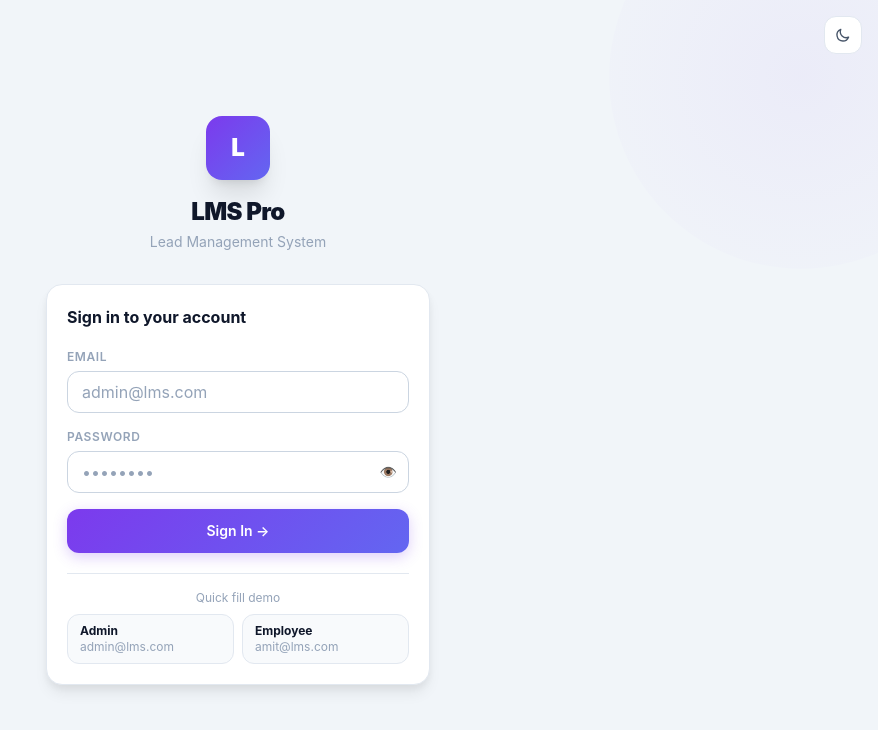
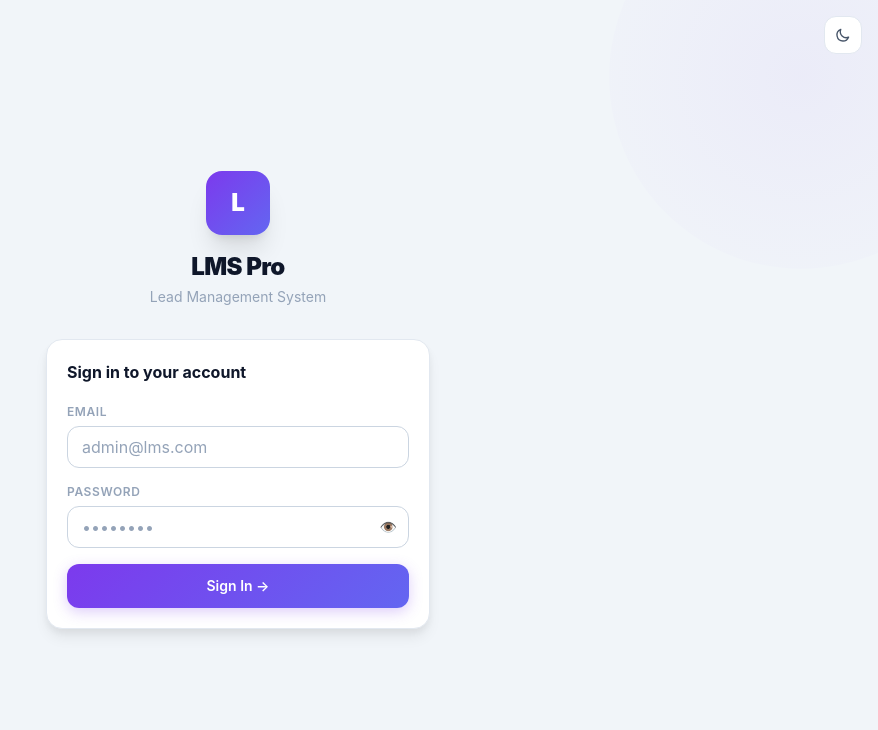
Before and after one commit to lalit2saini1992/lms-app, a React (Vite) app in the folder frontend/: page /login in a window 1280 px wide. Shown: the top 730 px of the page, without its empty margins (402-1280 px from the left). Built offline with nearby package versions, Linux system fonts and the light colour scheme.

Commit message:
fix: remove quick login demo section from login page

```diff
--- a/frontend/src/pages/LoginPage.jsx
+++ b/frontend/src/pages/LoginPage.jsx
@@ -115,25 +115,6 @@ export default function LoginPage() {
               ) : 'Sign In →'}
             </button>
           </form>
-
-          {/* Quick fill */}
-          <div className="mt-5 pt-4" style={{ borderTop: '1px solid var(--border)' }}>
-            <p className="text-xs text-center mb-2" style={{ color: 'var(--text-muted)' }}>Quick fill demo</p>
-            <div className="grid grid-cols-2 gap-2">
-              {[
-                { label: 'Admin',    email: 'admin@lms.com', pass: 'Admin@123' },
-                { label: 'Employee', email: 'amit@lms.com',  pass: 'Pass@123' },
-              ].map((d) => (
-                <button key={d.label} type="button"
-                  onClick={() => setForm({ email: d.email, password: d.pass })}
-                  className="text-xs rounded-xl px-3 py-2 text-left transition-all"
-                  style={{ backgroundColor: 'var(--bg-card2)', border: '1px solid var(--border)', color: 'var(--text-secondary)' }}>
-                  <span className="font-bold block" style={{ color: 'var(--text-primary)' }}>{d.label}</span>
-                  <span style={{ color: 'var(--text-muted)' }}>{d.email}</span>
-                </button>
-              ))}
-            </div>
-          </div>
         </div>
       </div>
     </div>
```
